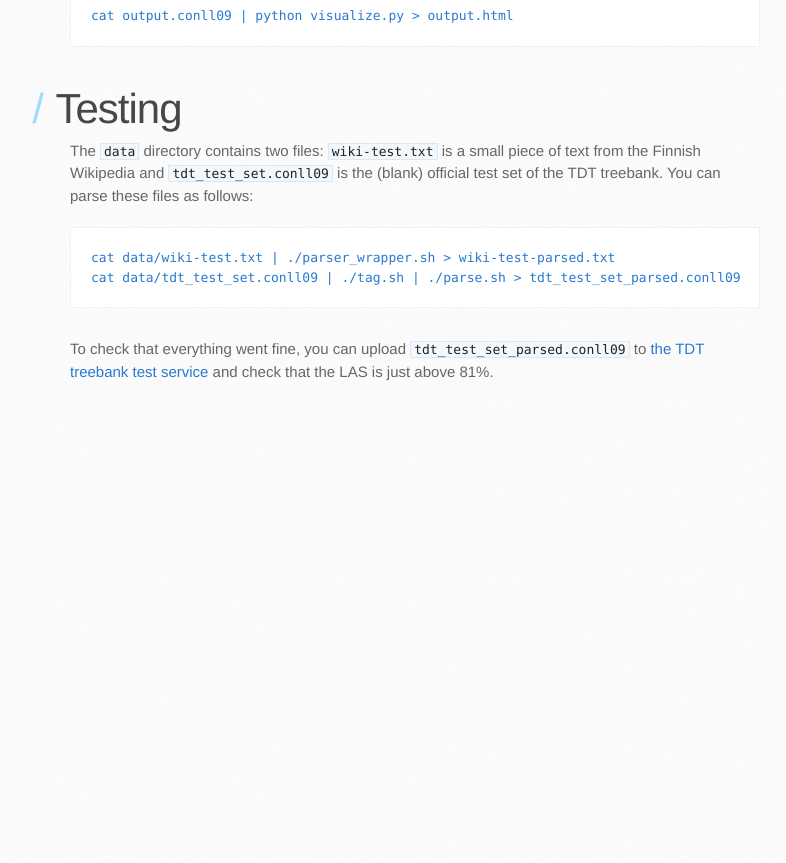
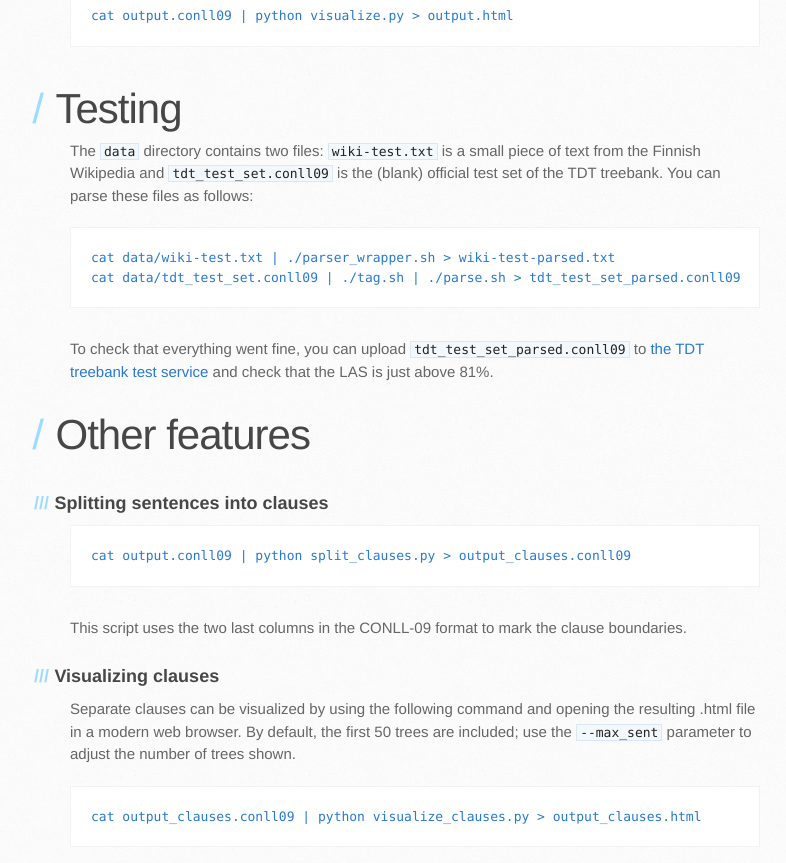
Before and after one commit to TurkuNLP/Finnish-dep-parser, a Jekyll site: the page built from index.md, in a window 1280 px wide and 900 px high, scrolled down 1652 px. Shown: the top 863 px of the window, without its empty margins (100-886 px from the left). Built offline with Jekyll 4.4.1, drawn with Linux system fonts in a browser that asks for light colours; before the commit the page ends 2078 px from its top, so only the background shows below that.

Commit message:
Update index.md

```diff
--- a/index.md
+++ b/index.md
@@ -53,3 +53,17 @@ The `data` directory contains two files: `wiki-test.txt` is a small piece of tex
     cat data/tdt_test_set.conll09 | ./tag.sh | ./parse.sh > tdt_test_set_parsed.conll09
 
 To check that everything went fine, you can upload `tdt_test_set_parsed.conll09` to [the TDT treebank test service](http://bionlp-www.utu.fi/tdteval/) and check that the LAS is just above 81%.
+
+# Other features
+
+### Splitting sentences into clauses
+
+    cat output.conll09 | python split_clauses.py > output_clauses.conll09
+
+This script uses the two last columns in the CONLL-09 format to mark the clause boundaries.
+
+### Visualizing clauses
+
+Separate clauses can be visualized by using the following command and opening the resulting .html file in a modern web browser. By default, the first 50 trees are included; use the `--max_sent` parameter to adjust the number of trees shown.
+
+    cat output_clauses.conll09 | python visualize_clauses.py > output_clauses.html
```
